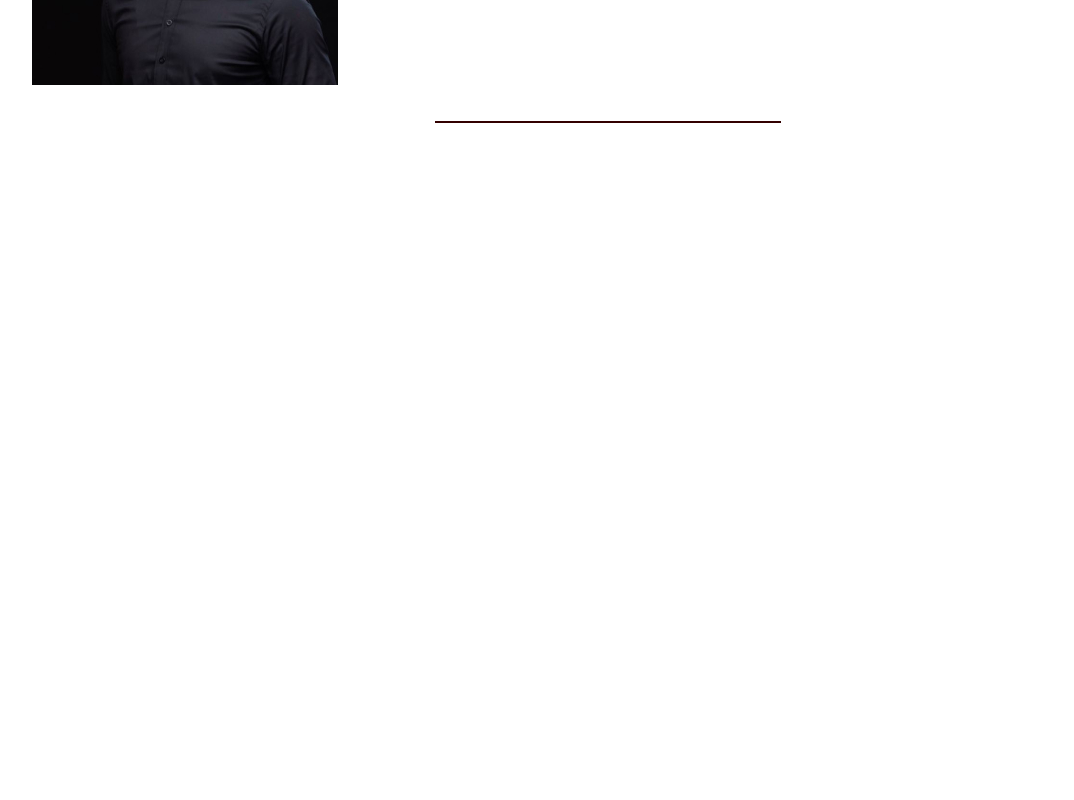
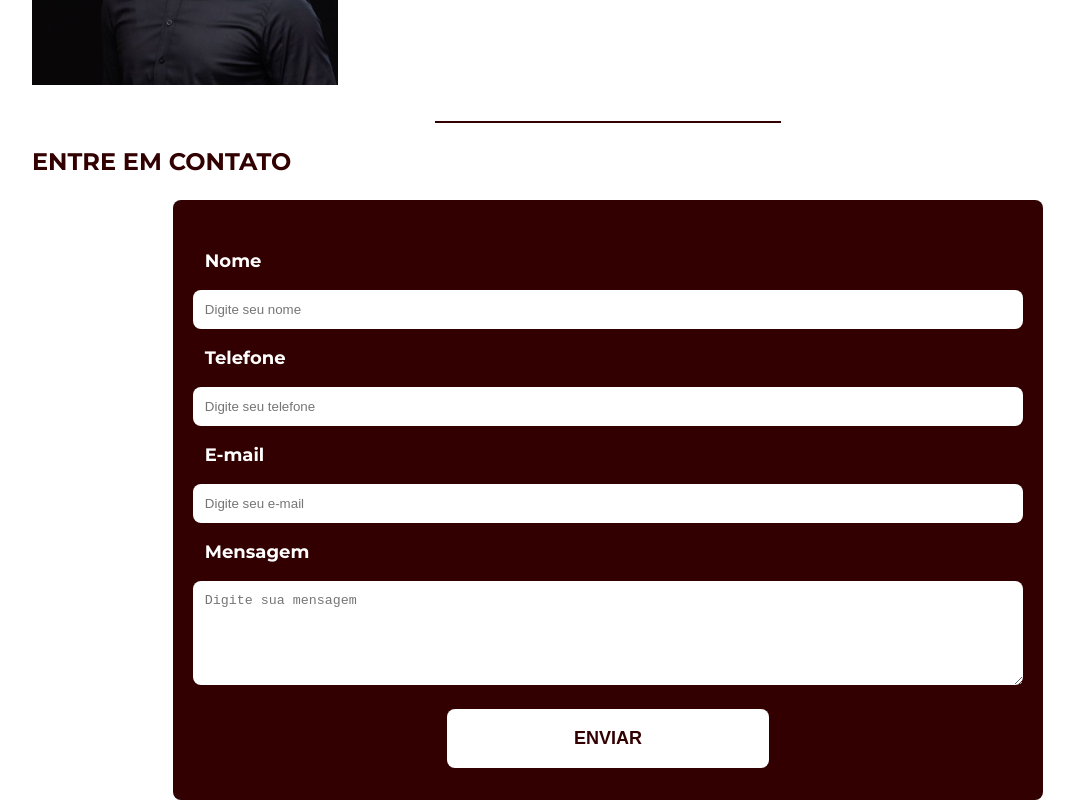
Before and after one commit to madusfx/moraes-adv, a React (Create React App) app: page / in a window 1280 px wide. Shown: the part 1257-2057 px from the top of the page, without its empty margins (32-1106 px from the left). Before the commit the page ends 1380 px from the top, so only its background shows below. Built offline with nearby package versions, Linux system fonts and the light colour scheme.

Commit message:
adding contact section

```diff
--- a/src/App.tsx
+++ b/src/App.tsx
@@ -17,6 +17,11 @@ import {
   CardsDiv,
   TextName,
   TextBiography,
+  ContactCard,
+  Input,
+  Label,
+  TextArea,
+  Button,
 } from './styles';
 import Logo from './images/logo.svg';
 import Background from './images/image-background.jpg';
@@ -138,6 +143,22 @@ function App() {
         </div>
         <Line />
       </Section>
+      <Section>
+        <Title>ENTRE EM CONTATO</Title>
+        <ContactCard>
+          <Label>Nome</Label>
+          <Input placeholder="Digite seu nome" type="text" />
+          <Label>Telefone</Label>
+          <Input placeholder="Digite seu telefone" type="number" />
+          <Label>E-mail</Label>
+          <Input placeholder="Digite seu e-mail" type="email" />
+          <Label>Mensagem</Label>
+          <TextArea placeholder="Digite sua mensagem" />
+          <Button>
+            <p>ENVIAR</p>
+          </Button>
+        </ContactCard>
+      </Section>
     </div>
   );
 }
--- a/src/index.css
+++ b/src/index.css
@@ -10,3 +10,11 @@ code {
   font-family: 'Montserrat',
     sans-serif;
 }
+
+input[type='number']::-webkit-inner-spin-button {
+  -webkit-appearance: none;
+}
+input[type='number'] {
+  -moz-appearance: textfield;
+  appearance: textfield;
+}
--- a/src/styles.ts
+++ b/src/styles.ts
@@ -181,3 +181,50 @@ export const Card = styled.div`
     text-align: center;
   }
 `;
+
+export const ContactCard = styled.div`
+  display: flex;
+  flex-direction: column;
+  align-items: center;
+  width: 70%;
+  background-color: #320000;
+  padding: 32px;
+  border-radius: 8px;
+`;
+
+export const Label = styled.p`
+  color: #fff;
+  font-weight: 700;
+  font-size: 18px;
+  margin-right: auto;
+`;
+
+export const Input = styled.input`
+  width: 100%;
+  border: none;
+  border-radius: 8px;
+  background-color: #fff;
+  padding: 12px;
+`;
+
+export const TextArea = styled.textarea`
+  width: 100%;
+  border: none;
+  border-radius: 8px;
+  background-color: #fff;
+  padding: 12px;
+  height: 80px;
+`;
+
+export const Button = styled.button`
+  width: 40%;
+  margin-top: 24px;
+  background-color: #fff;
+  border: none;
+  border-radius: 8px;
+  p {
+    color: #320000;
+    font-weight: 700;
+    font-size: 18px;
+  }
+`;
```
